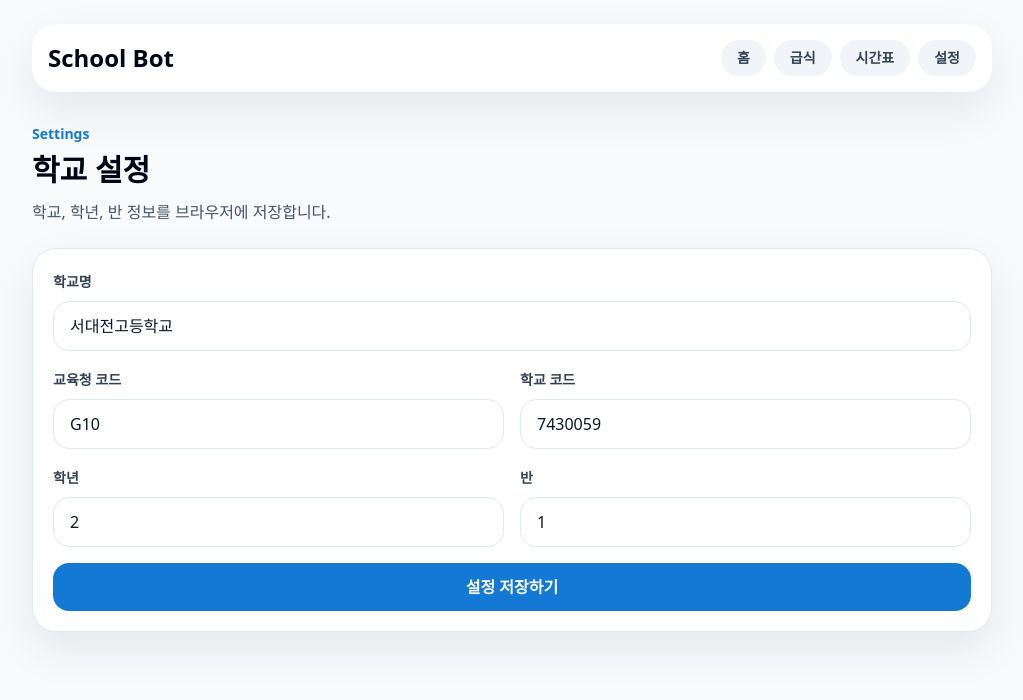
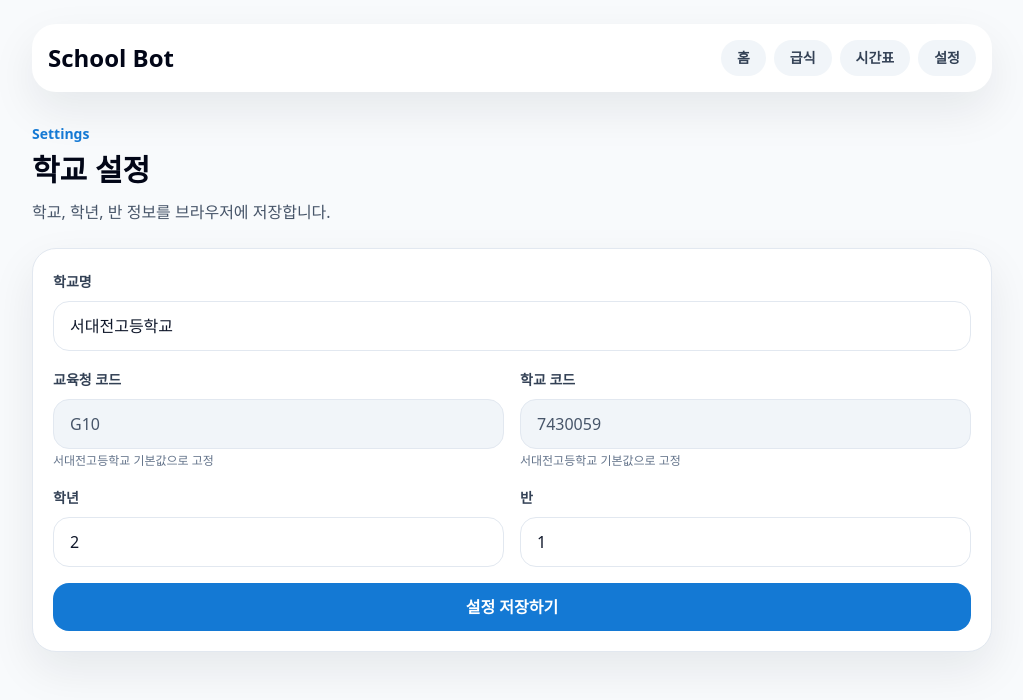
Before and after one commit to rftgy1029/school-bot, a Next.js app: page /settings in a window 1280 px wide. Shown: the top 700 px of the page, without its empty margins (128-1151 px from the left). Built offline with nearby package versions, Linux system fonts and the light colour scheme.

Commit message:
Lock school code fields in settings

```diff
--- a/components/SchoolSettingsForm.tsx
+++ b/components/SchoolSettingsForm.tsx
@@ -1,7 +1,7 @@
 'use client';
 
 import type { FormEvent } from 'react';
-import { useSchoolSettings } from '@/lib/storage';
+import { fixedSchoolCodes, useSchoolSettings } from '@/lib/storage';
 
 export function SchoolSettingsForm() {
   const { settings, saveSettings } = useSchoolSettings();
@@ -12,8 +12,8 @@ export function SchoolSettingsForm() {
 
     saveSettings({
       schoolName: String(formData.get('schoolName') ?? ''),
-      educationOfficeCode: String(formData.get('educationOfficeCode') ?? ''),
-      schoolCode: String(formData.get('schoolCode') ?? ''),
+      educationOfficeCode: fixedSchoolCodes.educationOfficeCode,
+      schoolCode: fixedSchoolCodes.schoolCode,
       grade: String(formData.get('grade') ?? ''),
       classNumber: String(formData.get('classNumber') ?? ''),
       mealType: 'lunch',
@@ -33,11 +33,25 @@ export function SchoolSettingsForm() {
       <div className="grid gap-4 sm:grid-cols-2">
         <label className="block">
           <span className="text-sm font-semibold text-slate-700">교육청 코드</span>
-          <input name="educationOfficeCode" defaultValue={settings.educationOfficeCode} className="mt-2 w-full rounded-2xl border border-slate-200 px-4 py-3" />
+          <input
+            name="educationOfficeCode"
+            value={fixedSchoolCodes.educationOfficeCode}
+            readOnly
+            aria-readonly="true"
+            className="mt-2 w-full rounded-2xl border border-slate-200 bg-slate-100 px-4 py-3 text-slate-600"
+          />
+          <span className="mt-1 block text-xs font-medium text-slate-500">서대전고등학교 기본값으로 고정</span>
         </label>
         <label className="block">
           <span className="text-sm font-semibold text-slate-700">학교 코드</span>
-          <input name="schoolCode" defaultValue={settings.schoolCode} className="mt-2 w-full rounded-2xl border border-slate-200 px-4 py-3" />
+          <input
+            name="schoolCode"
+            value={fixedSchoolCodes.schoolCode}
+            readOnly
+            aria-readonly="true"
+            className="mt-2 w-full rounded-2xl border border-slate-200 bg-slate-100 px-4 py-3 text-slate-600"
+          />
+          <span className="mt-1 block text-xs font-medium text-slate-500">서대전고등학교 기본값으로 고정</span>
         </label>
         <label className="block">
           <span className="text-sm font-semibold text-slate-700">학년</span>
```
